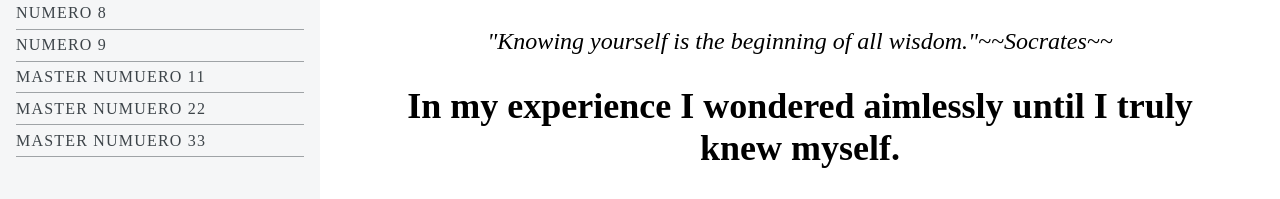
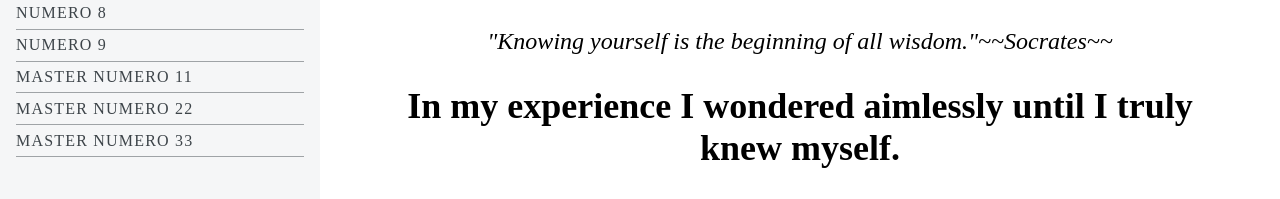
Before and after one commit to ChrisForti/know-urself, a React (Vite) app: page / in a window 1280 px wide. Shown: the part 445-644 px from the top of the page. Built offline with nearby package versions, Linux system fonts and the light colour scheme.

Commit message:
Fixed typos in sideb ar.tsx.

```diff
--- a/src/components/Sidebar.tsx
+++ b/src/components/Sidebar.tsx
@@ -89,21 +89,21 @@ export function Sidebar({ setChoice }: SidebarProps) {
             setChoice(11);
           }}
         >
-          <a href="#">Master numuero 11</a>
+          <a href="#">Master numero 11</a>
         </li>
         <li
           onClick={() => {
             setChoice(22);
           }}
         >
-          <a href="#">Master numuero 22</a>
+          <a href="#">Master numero 22</a>
         </li>
         <li
           onClick={() => {
             setChoice(33);
           }}
         >
-          <a href="#">Master numuero 33</a>
+          <a href="#">Master numero 33</a>
         </li>
       </ul>
       <button
```
